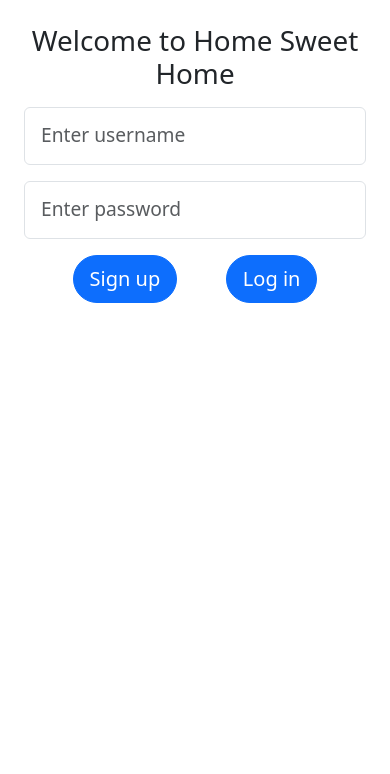
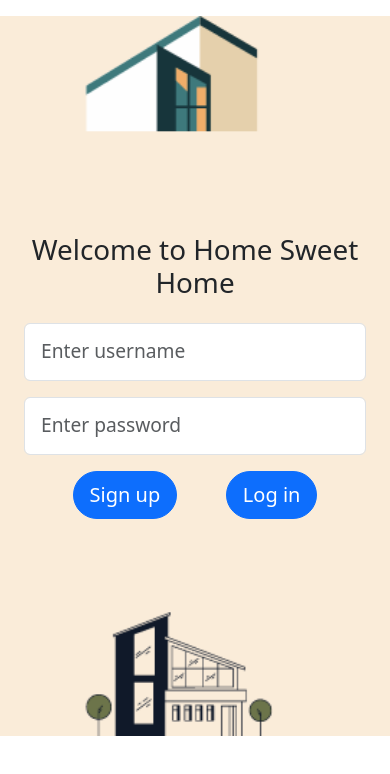
Before and after one commit to zitsko/Home-Sweet-Home, a React (Create React App) app in the folder Frontend/: page / in a window 390 px wide. Shown: the top 774 px of the page. Built offline with nearby package versions, Linux system fonts and the light colour scheme.

Commit message:
update login styles

```diff
--- a/Frontend/src/Signup-Login.css
+++ b/Frontend/src/Signup-Login.css
@@ -1,11 +1,15 @@
-/* .signup-login-container{
-    max-width: 37.5rem;
-    border: 4px solid;
-} */
+.signup-login-container{
+    background-image: url(./photo.png);
+    background-size: cover;
+    background-position: center center;
+    background-repeat: no-repeat;
+}
 
-.custom-btn {
-    padding: 0.5625rem 0.9375rem;
-    font-size: 1.2rem;
-    cursor: pointer;
-    border: none;
+@media (max-width: 660px) {
+    .signup-login-container {
+        background-image: url(./photo1.png);
+        background-size: cover;
+        background-position: center center;
+        background-repeat: no-repeat;
+        }
   }
--- a/Frontend/src/pages/Signup-login.jsx
+++ b/Frontend/src/pages/Signup-login.jsx
@@ -56,8 +56,8 @@ export default function SignupLoginPage() {
 
   return (
     <Container
-      className="signup-login-container p-4 m-auto"
-      style={{ maxWidth: "40rem" }}
+      className="signup-login-container p-4 m-auto mt-3 d-flex flex-column justify-content-center"
+      style={{ maxWidth: "40rem",minHeight:"45rem" }}
     >
       <div>
         <h1 className="text-center">Welcome to Home Sweet Home</h1>
@@ -71,7 +71,7 @@ export default function SignupLoginPage() {
             placeholder="Enter username"
             value={username}
             onChange={handleUsernameChange}
-            className="p-3 w-80"
+            className="p-3"
           />
         </Form.Group>
         <Form.Group controlId="formPassword" className="mt-3">
@@ -81,7 +81,7 @@ export default function SignupLoginPage() {
             placeholder="Enter password"
             value={password}
             onChange={handlePasswordChange}
-            className="p-3 w-80"
+            className="p-3"
           />
         </Form.Group>
         <div className="d-flex justify-content-evenly mt-3">
```
Also changed, not shown: Frontend/src/photo.png (added), Frontend/src/photo1.png (added).
